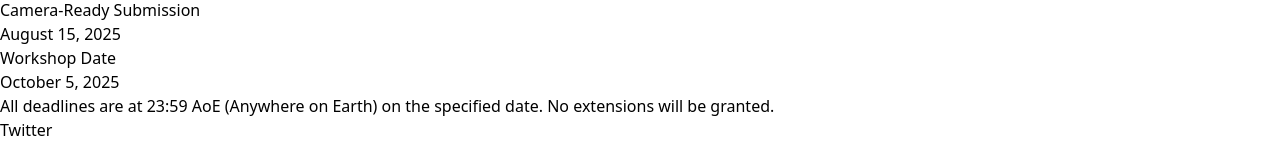
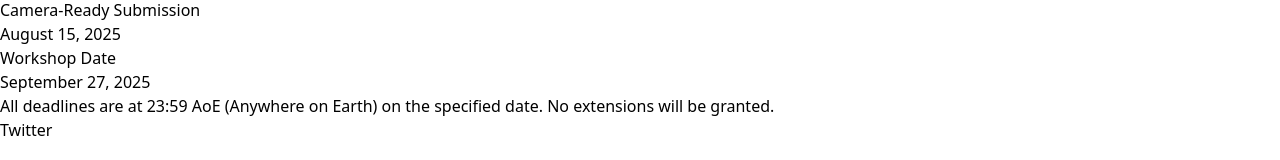
Before and after one commit to hula-ai/LLM-MI-MICCAI-2025, a React (Vite) app: page /LLM-MI-MICCAI-2025/important-dates in a window 1280 px wide. Shown: the part 325-485 px from the top of the page. Built offline with nearby package versions, Linux system fonts and the light colour scheme.

Commit message:
Update ImportantDates.tsx

```diff
--- a/src/components/ImportantDates.tsx
+++ b/src/components/ImportantDates.tsx
@@ -4,7 +4,7 @@ const dates = [
   { event: 'Paper Submission Deadline', date: 'June 15, 2025' },
   { event: 'Notification of Acceptance', date: 'July 30, 2025' },
   { event: 'Camera-Ready Submission', date: 'August 15, 2025' },
-  { event: 'Workshop Date', date: 'October 5, 2025' }
+  { event: 'Workshop Date', date: 'September 27, 2025' }
 ];
 
 export default function ImportantDates() {
```
